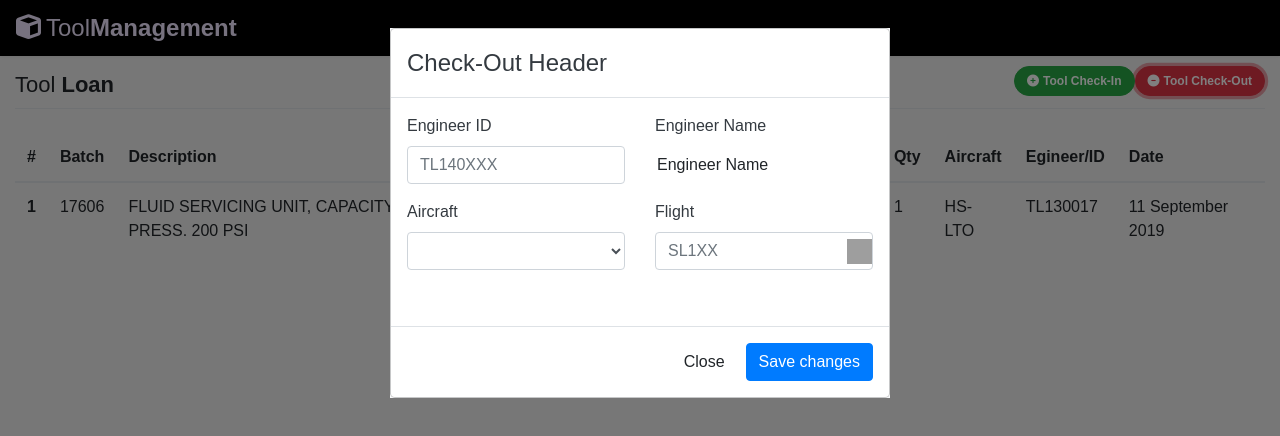
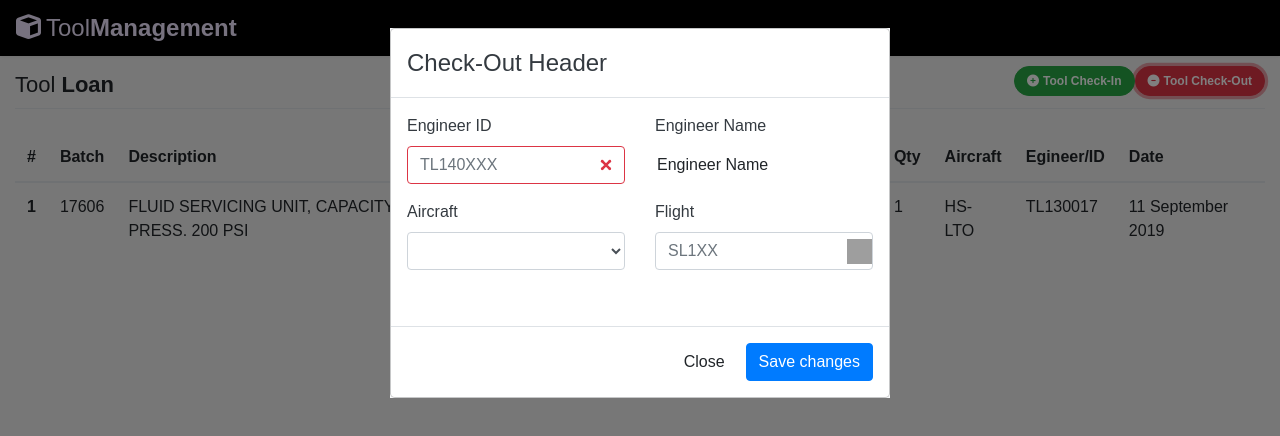
Before and after one commit to charatgodz/toolmanagement, an Angular app in the folder toolmanagement/: page / in a window 1280 px wide. Both pictures are taken after a click on the button "Tool Check-Out". Shown: the top 436 px of the page. Built offline with nearby package versions, Linux system fonts and the light colour scheme; grey boxes are pictures that could not be loaded.

Commit message:
Change Directive to Ngclass

```diff
--- a/toolmanagement/src/app/components/check-out-header/check-out-header.component.html
+++ b/toolmanagement/src/app/components/check-out-header/check-out-header.component.html
@@ -13,7 +13,7 @@
                             <label for="engineer">Engineer ID</label>
                             <input type="text" class="form-control" id="engineer" placeholder="TL140XXX"
                                 style="text-transform:uppercase" formControlName="engineer_id"
-                                [class.is-valid]="form.get('engineer_id').valid">
+                                [ngClass]="(form.get('engineer_id').valid)?'is-valid':'is-invalid'">
                         </div>
                         <div class="col-6">
                             <label for="engineername">Engineer Name</label>
```
